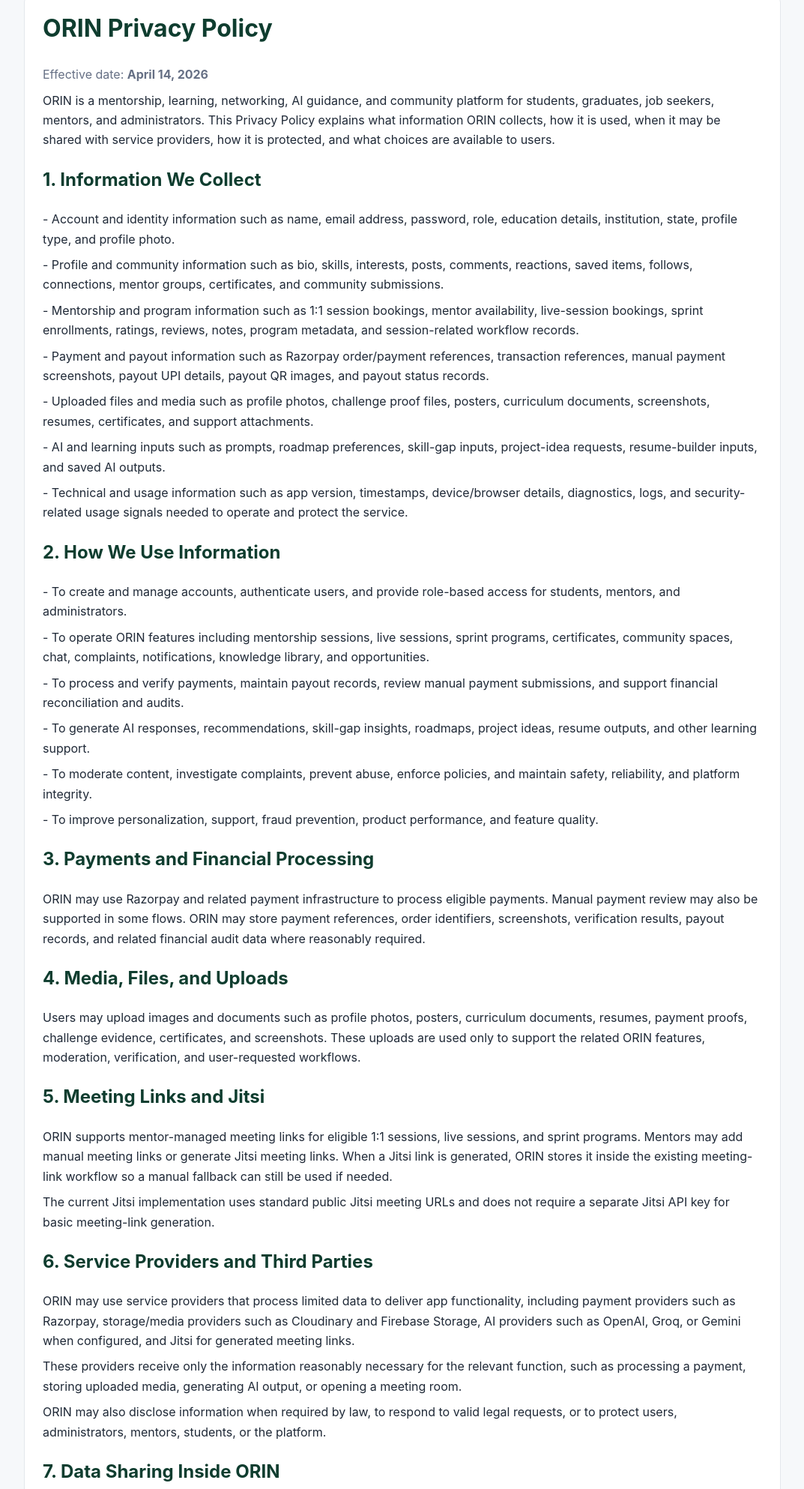
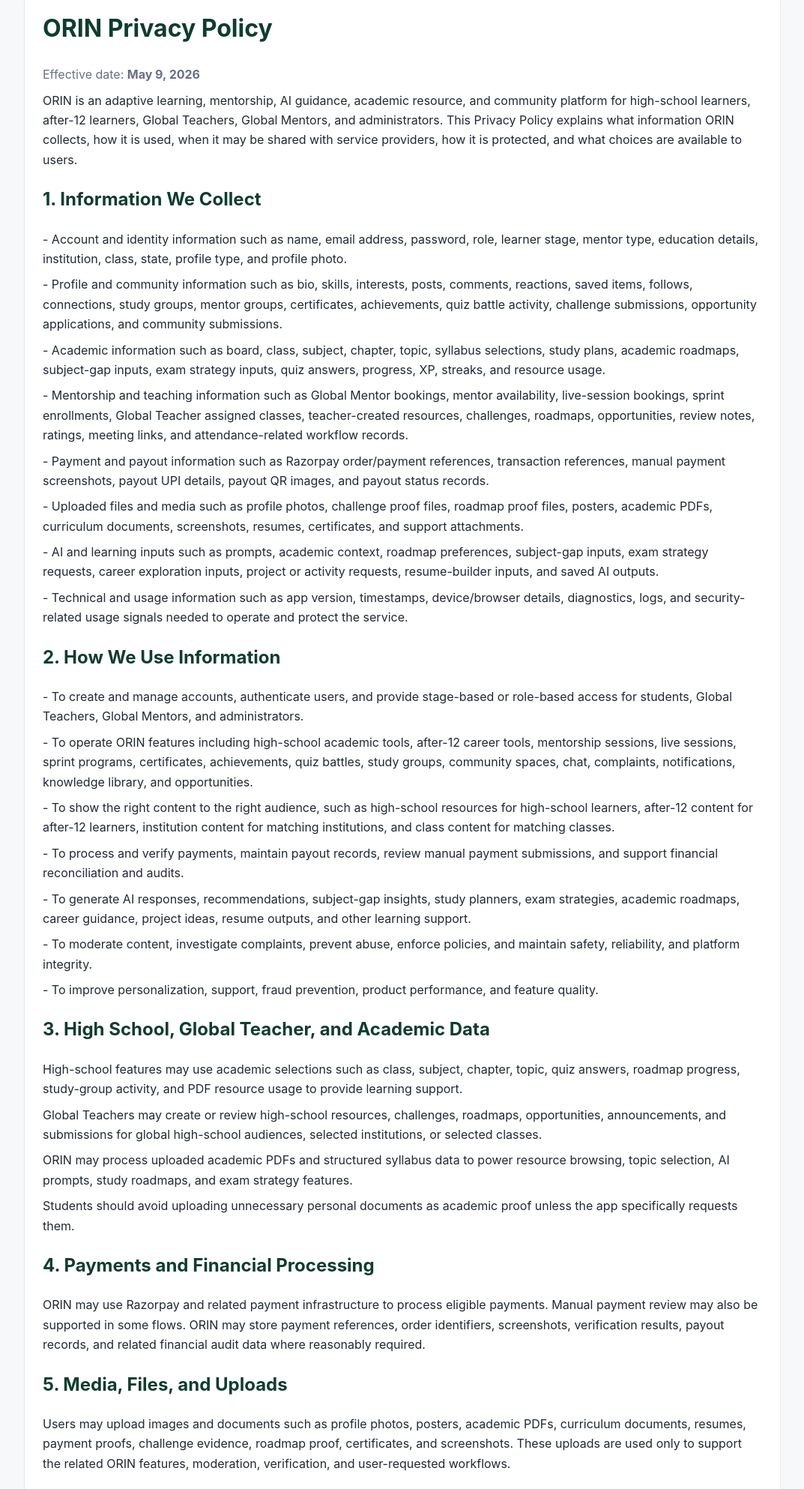
Before and after one commit to Raju809635/orin-privacy-policy, a plain HTML site: page privacy-policy.html in a window 1280 px wide. Shown: the part 37-2023 px from the top of the page at 75% size, without its empty margins (103-1176 px from the left). Drawn offline with Linux system fonts and the light colour scheme.

Commit message:
update privacy policy for new ORIN version

```diff
--- a/privacy-policy.html
+++ b/privacy-policy.html
@@ -38,46 +38,66 @@
   <body>
     <main class="wrap">
       <h1>ORIN Privacy Policy</h1>
-      <p class="meta">Effective date: <strong>April 14, 2026</strong></p>
+      <p class="meta">Effective date: <strong>May 9, 2026</strong></p>
       <p>
-        ORIN is a mentorship, learning, networking, AI guidance, and community platform for students, graduates,
-        job seekers, mentors, and administrators. This Privacy Policy explains what information ORIN collects, how
-        it is used, when it may be shared with service providers, how it is protected, and what choices are available
-        to users.
+        ORIN is an adaptive learning, mentorship, AI guidance, academic resource, and community platform for
+        high-school learners, after-12 learners, Global Teachers, Global Mentors, and administrators. This Privacy
+        Policy explains what information ORIN collects, how it is used, when it may be shared with service providers,
+        how it is protected, and what choices are available to users.
       </p>
 
       <h2>1. Information We Collect</h2>
-      <p>- Account and identity information such as name, email address, password, role, education details, institution, state, profile type, and profile photo.</p>
-      <p>- Profile and community information such as bio, skills, interests, posts, comments, reactions, saved items, follows, connections, mentor groups, certificates, and community submissions.</p>
-      <p>- Mentorship and program information such as 1:1 session bookings, mentor availability, live-session bookings, sprint enrollments, ratings, reviews, notes, program metadata, and session-related workflow records.</p>
+      <p>- Account and identity information such as name, email address, password, role, learner stage, mentor type, education details, institution, class, state, profile type, and profile photo.</p>
+      <p>- Profile and community information such as bio, skills, interests, posts, comments, reactions, saved items, follows, connections, study groups, mentor groups, certificates, achievements, quiz battle activity, challenge submissions, opportunity applications, and community submissions.</p>
+      <p>- Academic information such as board, class, subject, chapter, topic, syllabus selections, study plans, academic roadmaps, subject-gap inputs, exam strategy inputs, quiz answers, progress, XP, streaks, and resource usage.</p>
+      <p>- Mentorship and teaching information such as Global Mentor bookings, mentor availability, live-session bookings, sprint enrollments, Global Teacher assigned classes, teacher-created resources, challenges, roadmaps, opportunities, review notes, ratings, meeting links, and attendance-related workflow records.</p>
       <p>- Payment and payout information such as Razorpay order/payment references, transaction references, manual payment screenshots, payout UPI details, payout QR images, and payout status records.</p>
-      <p>- Uploaded files and media such as profile photos, challenge proof files, posters, curriculum documents, screenshots, resumes, certificates, and support attachments.</p>
-      <p>- AI and learning inputs such as prompts, roadmap preferences, skill-gap inputs, project-idea requests, resume-builder inputs, and saved AI outputs.</p>
+      <p>- Uploaded files and media such as profile photos, challenge proof files, roadmap proof files, posters, academic PDFs, curriculum documents, screenshots, resumes, certificates, and support attachments.</p>
+      <p>- AI and learning inputs such as prompts, academic context, roadmap preferences, subject-gap inputs, exam strategy requests, career exploration inputs, project or activity requests, resume-builder inputs, and saved AI outputs.</p>
       <p>- Technical and usage information such as app version, timestamps, device/browser details, diagnostics, logs, and security-related usage signals needed to operate and protect the service.</p>
 
       <h2>2. How We Use Information</h2>
-      <p>- To create and manage accounts, authenticate users, and provide role-based access for students, mentors, and administrators.</p>
-      <p>- To operate ORIN features including mentorship sessions, live sessions, sprint programs, certificates, community spaces, chat, complaints, notifications, knowledge library, and opportunities.</p>
+      <p>- To create and manage accounts, authenticate users, and provide stage-based or role-based access for students, Global Teachers, Global Mentors, and administrators.</p>
+      <p>- To operate ORIN features including high-school academic tools, after-12 career tools, mentorship sessions, live sessions, sprint programs, certificates, achievements, quiz battles, study groups, community spaces, chat, complaints, notifications, knowledge library, and opportunities.</p>
+      <p>- To show the right content to the right audience, such as high-school resources for high-school learners, after-12 content for after-12 learners, institution content for matching institutions, and class content for matching classes.</p>
       <p>- To process and verify payments, maintain payout records, review manual payment submissions, and support financial reconciliation and audits.</p>
-      <p>- To generate AI responses, recommendations, skill-gap insights, roadmaps, project ideas, resume outputs, and other learning support.</p>
+      <p>- To generate AI responses, recommendations, subject-gap insights, study planners, exam strategies, academic roadmaps, career guidance, project ideas, resume outputs, and other learning support.</p>
       <p>- To moderate content, investigate complaints, prevent abuse, enforce policies, and maintain safety, reliability, and platform integrity.</p>
       <p>- To improve personalization, support, fraud prevention, product performance, and feature quality.</p>
 
-      <h2>3. Payments and Financial Processing</h2>
+      <h2>3. High School, Global Teacher, and Academic Data</h2>
+      <p>
+        High-school features may use academic selections such as class, subject, chapter, topic, quiz answers,
+        roadmap progress, study-group activity, and PDF resource usage to provide learning support.
+      </p>
+      <p>
+        Global Teachers may create or review high-school resources, challenges, roadmaps, opportunities,
+        announcements, and submissions for global high-school audiences, selected institutions, or selected classes.
+      </p>
+      <p>
+        ORIN may process uploaded academic PDFs and structured syllabus data to power resource browsing, topic
+        selection, AI prompts, study roadmaps, and exam strategy features.
+      </p>
+      <p>
+        Students should avoid uploading unnecessary personal documents as academic proof unless the app specifically
+        requests them.
+      </p>
+
+      <h2>4. Payments and Financial Processing</h2>
       <p>
         ORIN may use Razorpay and related payment infrastructure to process eligible payments. Manual payment review
         may also be supported in some flows. ORIN may store payment references, order identifiers, screenshots,
         verification results, payout records, and related financial audit data where reasonably required.
       </p>
 
-      <h2>4. Media, Files, and Uploads</h2>
+      <h2>5. Media, Files, and Uploads</h2>
       <p>
-        Users may upload images and documents such as profile photos, posters, curriculum documents, resumes,
-        payment proofs, challenge evidence, certificates, and screenshots. These uploads are used only to support
-        the related ORIN features, moderation, verification, and user-requested workflows.
+        Users may upload images and documents such as profile photos, posters, academic PDFs, curriculum documents,
+        resumes, payment proofs, challenge evidence, roadmap proof, certificates, and screenshots. These uploads are
+        used only to support the related ORIN features, moderation, verification, and user-requested workflows.
       </p>
 
-      <h2>5. Meeting Links and Jitsi</h2>
+      <h2>6. Meeting Links and Jitsi</h2>
       <p>
         ORIN supports mentor-managed meeting links for eligible 1:1 sessions, live sessions, and sprint programs.
         Mentors may add manual meeting links or generate Jitsi meeting links. When a Jitsi link is generated, ORIN
@@ -88,7 +108,7 @@
         Jitsi API key for basic meeting-link generation.
       </p>
 
-      <h2>6. Service Providers and Third Parties</h2>
+      <h2>7. Service Providers and Third Parties</h2>
       <p>
         ORIN may use service providers that process limited data to deliver app functionality, including payment
         providers such as Razorpay, storage/media providers such as Cloudinary and Firebase Storage, AI providers
@@ -103,18 +123,21 @@
         users, administrators, mentors, students, or the platform.
       </p>
 
-      <h2>7. Data Sharing Inside ORIN</h2>
+      <h2>8. Data Sharing Inside ORIN</h2>
       <p>
         Some information is visible to other users by design, such as public profile details, posts, comments,
-        certificates, mentor program listings, and community submissions. Mentors and students may also see each
-        other’s relevant session or program details when participating in the same ORIN activity.
+        certificates, achievements, leaderboard entries, teacher-created content, mentor program listings, and
+        community submissions. Global Teachers and students may see relevant class, institution, resource, challenge,
+        roadmap, study-group, proof, and review details when participating in the same academic activity. Global
+        Mentors and students may also see each other's relevant session or program details when participating in the
+        same ORIN activity.
       </p>
       <p>
         Administrators may access records needed for moderation, approvals, support, complaint handling, payment
-        verification, fraud prevention, and operational review.
+        verification, academic content review, fraud prevention, and operational review.
       </p>
 
-      <h2>8. Data Retention</h2>
+      <h2>9. Data Retention</h2>
       <p>
         ORIN retains information for as long as needed to operate the service, complete transactions, maintain
         records, resolve disputes, enforce policies, or comply with legal obligations. Retention periods may differ
@@ -122,37 +145,41 @@
         reasonably required.
       </p>
 
-      <h2>9. Permissions and Device Access</h2>
+      <h2>10. Permissions and Device Access</h2>
       <p>- Photos/media access may be used when users upload profile images, posters, documents, proofs, screenshots, or other selected media.</p>
       <p>- Camera access may be used only if a user chooses camera-based capture for uploads.</p>
       <p>- Network access is required for chat, content sync, AI features, payments, notifications, files, and API communication.</p>
       <p>ORIN does not access these resources without user action and platform permission where applicable.</p>
 
-      <h2>10. Security</h2>
+      <h2>11. Security</h2>
       <p>
         ORIN uses reasonable administrative, technical, and organizational safeguards to protect account data,
         uploaded files, payment-related records, and platform operations. No method of storage or transmission is
         completely secure, so absolute security cannot be guaranteed.
       </p>
 
-      <h2>11. Your Rights and Choices</h2>
+      <h2>12. Your Rights and Choices</h2>
       <p>- You can update parts of your account and profile information inside the app.</p>
       <p>- You can control some privacy settings, such as profile visibility and whether certain information is shown in your profile.</p>
       <p>- You can request account deletion or data-related support through the published account deletion flow or by contacting support.</p>
 
-      <h2>12. Children's Privacy</h2>
+      <h2>13. Children's Privacy</h2>
+      <p>
+        ORIN currently focuses on high-school and after-12 learning experiences. Kids entry points may exist in
+        product code for future use, but normal public onboarding is focused on high-school and after-12 users.
+      </p>
       <p>
         ORIN is not intended to knowingly collect personal information from children in violation of applicable laws.
         If you believe data was submitted improperly, contact support for review.
       </p>
 
-      <h2>13. Changes to This Policy</h2>
+      <h2>14. Changes to This Policy</h2>
       <p>
         ORIN may update this Privacy Policy from time to time. Updated versions will be posted at this URL with a
         revised effective date.
       </p>
 
-      <h2>14. Contact</h2>
+      <h2>15. Contact</h2>
       <p>Email: <strong>orin2k26@gmail.com</strong></p>
       <p>Account deletion page: <a href="/delete-account">/delete-account</a></p>
     </main>
```
